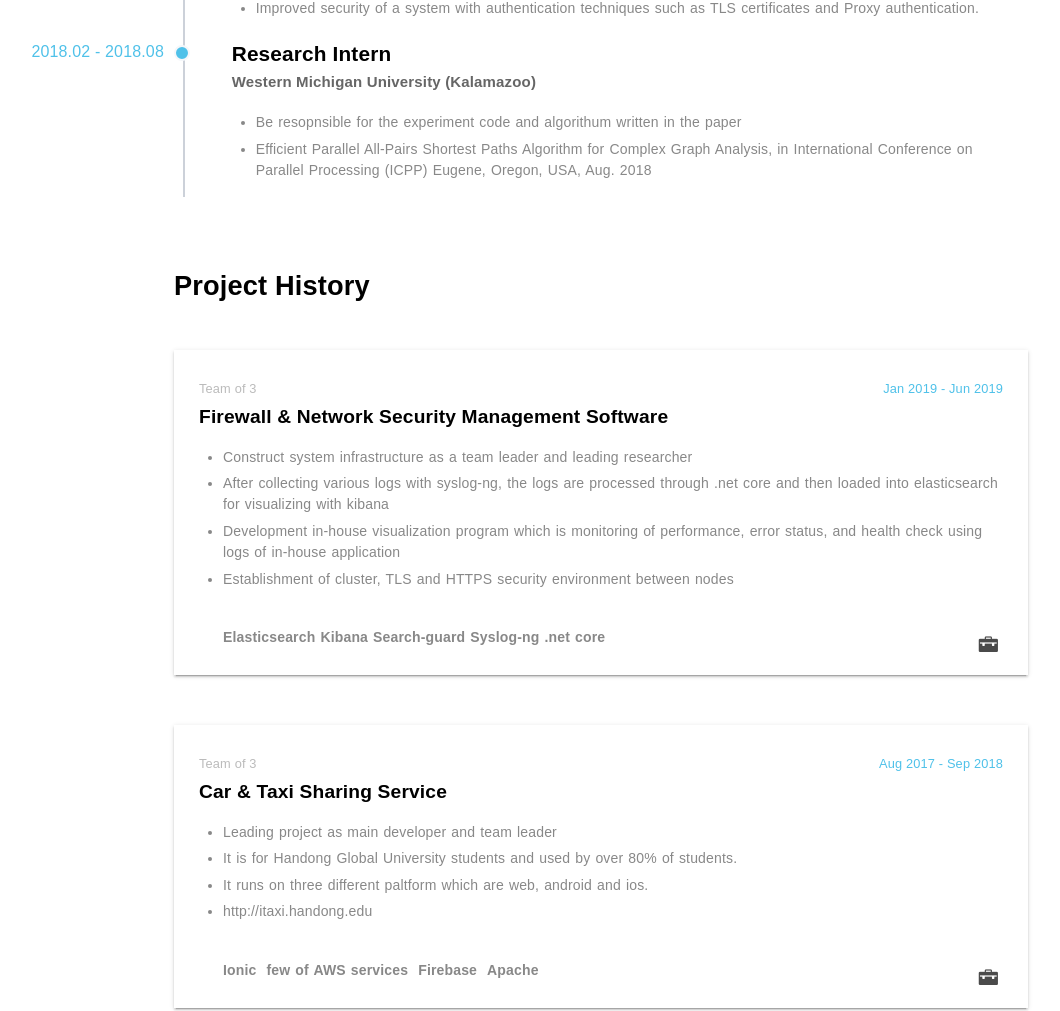
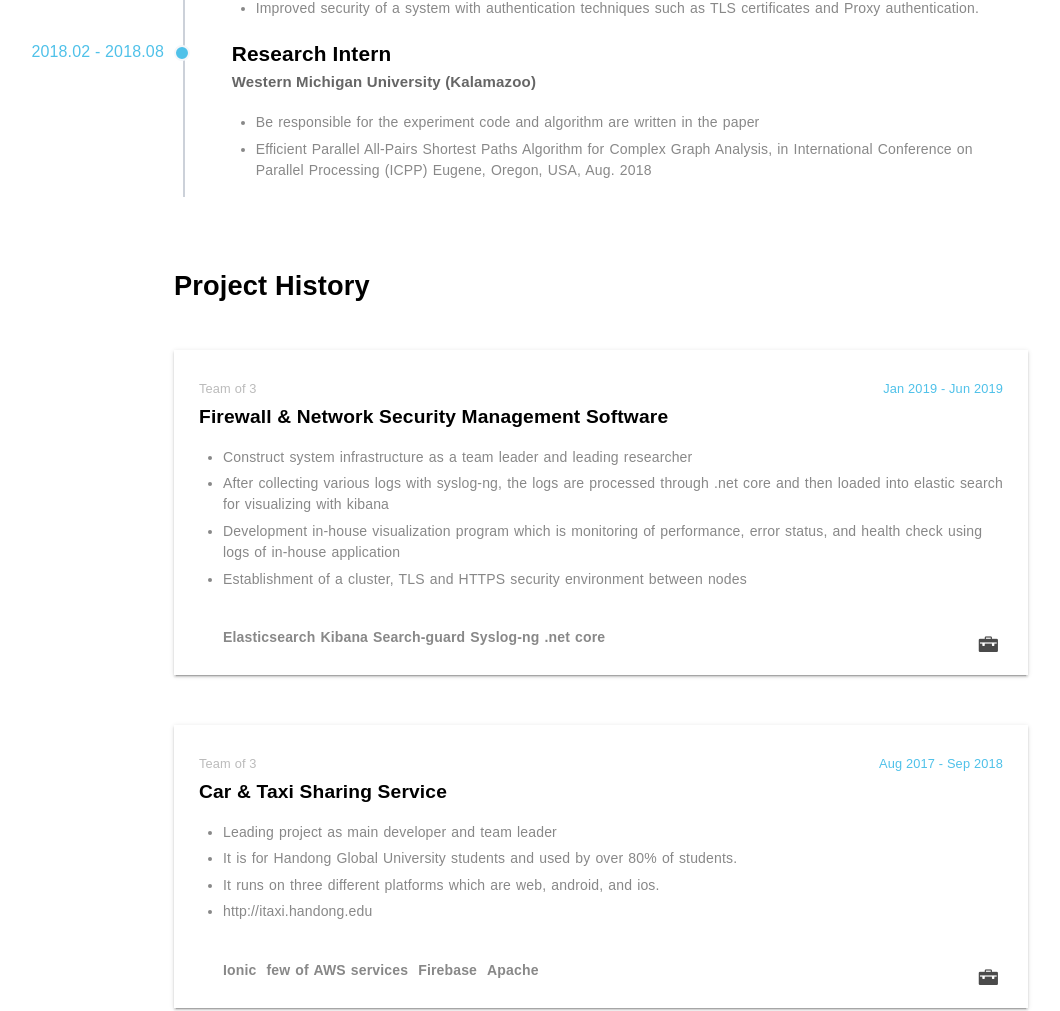
Before and after one commit to adonaiOhesed/adonaiohesed.github.io, a Jekyll site: the page built from about.md, in a window 1280 px wide and 1400 px high, scrolled down 1789 px. Shown: the part 146-1157 px from the top of the window, without its empty margins (39-1099 px from the left). Built offline with Jekyll 4.4.1, drawn with Linux system fonts in a browser that asks for light colours; nearby versions of some CDN libraries; some web fonts are replaced; comment, search, counter and statistics services are not loaded; some of the changed text lies outside the part shown.

Commit message:
cv spell 수정

```diff
--- a/_data/cv.yml
+++ b/_data/cv.yml
@@ -4,7 +4,7 @@
         - "C, C++, OpenMP, MPI"
         - "Python, AWS EC2, AWS Lambda, AWS API Gateway, Django"
         - "Ionic3+, Angular, Firebase, Apache, Flaske"
-        - "C#, .NET Core, Elastic search, Kibana, Logstash, Syslog-ng, Node-js, Nginx, Search-guard"
+        - "C#, .NET Core, Elastic Search, Kibana, Logstash, Syslog-ng, Node-js, Nginx, Search-guard"
         - "IoT construction with ARTIK710, Nucleo, ARTIK cloud"
         - "Java, MySQL, Git, TFS, Firemon, Algosec, Docker"
     publications:
@@ -14,11 +14,11 @@
           time:             "ACM. 2018."
     education:
         - time:             "2019 - current"
-          location:         "Johns Hokpins University"
+          location:         "Johns Hopkins University"
           description:      "MS in Information Security Institution"
         - time:             "2010 - 2019&nbsp;&nbsp;&nbsp;&nbsp;"
           location:         "Handong Global University"
-          description:      "BS in Computer Science & Electironic Engineer"
+          description:      "BS in Computer Science & Electronic Engineer"
     employment:
         - time:             "2019.01 - 2019.06"
           location:         "Seoul"
@@ -33,7 +33,7 @@
           company:          "Western Michigan University"
           position:         "Research Intern"
           responsibilities:
-            - "Be resopnsible for the experiment code and algorithum written in the paper"
+            - "Be responsible for the experiment code and algorithm are written in the paper"
             - "Efficient Parallel All-Pairs Shortest Paths Algorithm for Complex Graph Analysis, in International Conference on Parallel Processing (ICPP) Eugene, Oregon, USA, Aug. 2018"
     projects:
         - time:             "Jan 2019 - Jun 2019"
@@ -42,9 +42,9 @@
           technologies:     "Elasticsearch Kibana Search-guard Syslog-ng .net core"
           responsibilities:
             - "Construct system infrastructure as a team leader and leading researcher"
-            - "After collecting various logs with syslog-ng, the logs are processed through .net core and then loaded into elasticsearch for visualizing with kibana"
+            - "After collecting various logs with syslog-ng, the logs are processed through .net core and then loaded into elastic search for visualizing with kibana"
             - "Development in-house visualization program which is monitoring of performance, error status, and health check using logs of in-house application"
-            - "Establishment of cluster, TLS and HTTPS security environment between nodes"
+            - "Establishment of a cluster, TLS and HTTPS security environment between nodes"
         - time:             "Aug 2017 - Sep 2018"
           team:             "Team of 3"
           title:            "Car & Taxi Sharing Service"
@@ -52,7 +52,7 @@
           responsibilities:
             - "Leading project as main developer and team leader"
             - "It is for Handong Global University students and used by over 80% of students."
-            - "It runs on three different paltform which are web, android and ios."
+            - "It runs on three different platforms which are web, android, and ios."
             - "http://itaxi.handong.edu"
         - time:             "Jun 2016 - Aug 2017"
           team:             "Team of 10"
```
Also changed, not shown: 1 other file.
